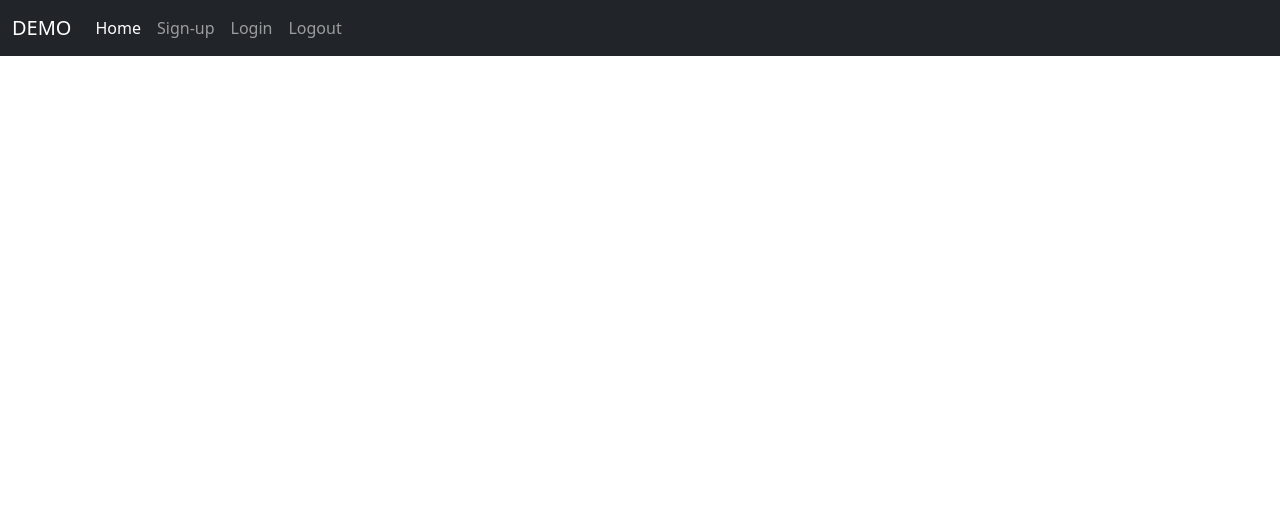
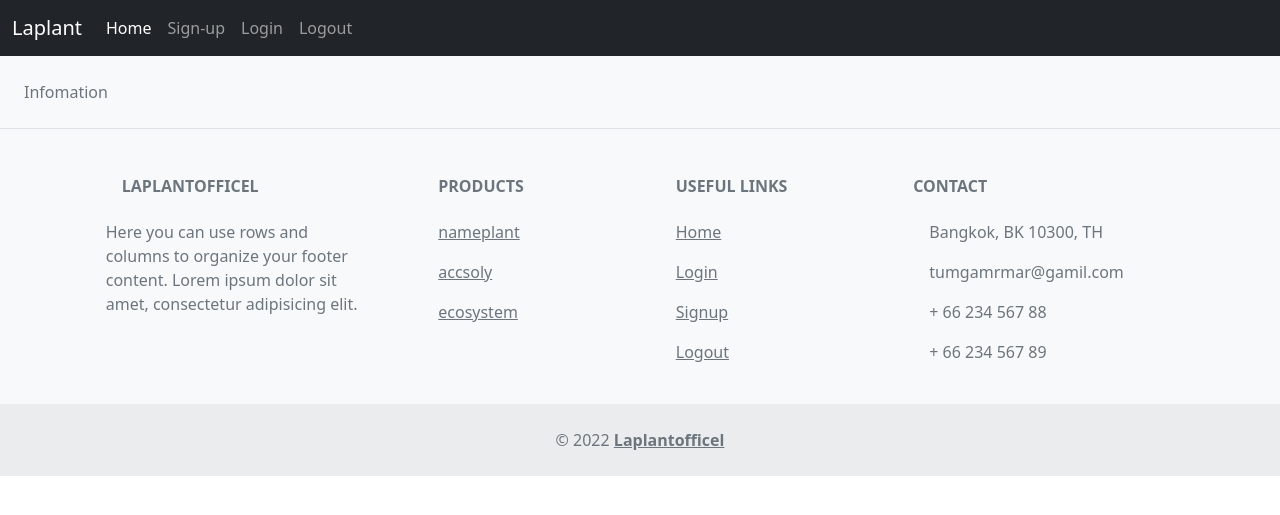
Before and after one commit to kittikhun1910/Webapp, a Python web app: template myapp/templates/layout.html in a window 1280 px wide. Shown: the top 515 px of the page. Run offline with Jinja, Linux system fonts and the light colour scheme; the template is opened without the code that fills it, so the values that code supplies are empty; some libraries are stand-ins or nearby versions.

Commit message:
add footer forwebsite in layout

```diff
--- a/myapp/templates/layout.html
+++ b/myapp/templates/layout.html
@@ -13,7 +13,7 @@
     <!-- Top Navigation Bar -->
     <nav class="navbar navbar-expand-lg navbar-dark bg-dark">
         <div class="container-fluid">
-          <a class="navbar-brand" href="#">DEMO</a>
+          <a class="navbar-brand" href="/">Laplant</a>
           <button class="navbar-toggler" type="button" data-bs-toggle="collapse" data-bs-target="#navbarSupportedContent" aria-controls="navbarSupportedContent" aria-expanded="false" aria-label="Toggle navigation">
             <span class="navbar-toggler-icon"></span>
           </button>
@@ -23,13 +23,13 @@
                 <a class="nav-link active" aria-current="page" href="/">Home</a>
               </li>
               <li class="nav-item">
-                <a class="nav-link" href="signup">Sign-up</a>
+                <a class="nav-link" href="/signup">Sign-up</a>
               </li>
               <li class="nav-item">
-                <a class="nav-link" href="login">Login</a>
+                <a class="nav-link" href="/login">Login</a>
               </li>
               <li class="nav-item">
-                <a class="nav-link" href="#">Logout</a>
+                <a class="nav-link" href="/logout">Logout</a>
               </li>
             </ul>
           </div>
@@ -37,5 +37,127 @@
       </nav>
     <!-- End -->
 
+    <footer class="text-center text-lg-start bg-light text-muted">
+        <!-- Section: Social media -->
+        <section
+          class="d-flex justify-content-center justify-content-lg-between p-4 border-bottom">
+          <!-- Left -->
+          <div class="me-5 d-none d-lg-block">
+            <span>Infomation</span>
+          </div>
+          <!-- Left -->
+
+          <!-- Right -->
+          <div>
+            <a href="" class="me-4 text-reset">
+              <i class="fab fa-facebook-f"></i>
+            </a>
+            <a href="" class="me-4 text-reset">
+              <i class="fab fa-twitter"></i>
+            </a>
+            <a href="" class="me-4 text-reset">
+              <i class="fab fa-google"></i>
+            </a>
+            <a href="" class="me-4 text-reset">
+              <i class="fab fa-instagram"></i>
+            </a>
+            <a href="" class="me-4 text-reset">
+              <i class="fab fa-linkedin"></i>
+            </a>
+            <a href="" class="me-4 text-reset">
+              <i class="fab fa-github"></i>
+            </a>
+          </div>
+          <!-- Right -->
+        </section>
+        <!-- Section: Social media -->
+
+        <!-- Section: Links  -->
+        <section class="">
+          <div class="container text-center text-md-start mt-5">
+            <!-- Grid row -->
+            <div class="row mt-3">
+              <!-- Grid column -->
+              <div class="col-md-3 col-lg-4 col-xl-3 mx-auto mb-4">
+                <!-- Content -->
+                <h6 class="text-uppercase fw-bold mb-4">
+                  <i class="fas fa-gem me-3"></i>Laplantofficel
+                </h6>
+                <p>
+                  Here you can use rows and columns to organize your footer content. Lorem ipsum
+                  dolor sit amet, consectetur adipisicing elit.
+                </p>
+              </div>
+              <!-- Grid column -->
+
+              <!-- Grid column -->
+              <div class="col-md-2 col-lg-2 col-xl-2 mx-auto mb-4">
+                <!-- Links -->
+                <h6 class="text-uppercase fw-bold mb-4">
+                  Products
+                </h6>
+                <p>
+                  <a href="#!" class="text-reset">nameplant</a>
+                </p>
+                <p>
+                  <a href="#!" class="text-reset">accsoly</a>
+                </p>
+                <p>
+                  <a href="#!" class="text-reset">ecosystem</a>
+                </p>
+              </div>
+              <!-- Grid column -->
+
+              <!-- Grid column -->
+              <div class="col-md-3 col-lg-2 col-xl-2 mx-auto mb-4">
+                <!-- Links -->
+                <h6 class="text-uppercase fw-bold mb-4">
+                  Useful links
+                </h6>
+                <p>
+                  <a href="/" class="text-reset">Home</a>
+                </p>
+                <p>
+                  <a href="/login" class="text-reset">Login</a>
+                </p>
+                <p>
+                  <a href="/signup" class="text-reset">Signup</a>
+                </p>
+                <p>
+                  <a href="/logout" class="text-reset">Logout</a>
+                </p>
+              </div>
+              <!-- Grid column -->
+
+              <!-- Grid column -->
+              <div class="col-md-4 col-lg-3 col-xl-3 mx-auto mb-md-0 mb-4">
+                <!-- Links -->
+                <h6 class="text-uppercase fw-bold mb-4">
+                  Contact
+                </h6>
+                <p><i class="fas fa-home me-3"></i> Bangkok, BK 10300, TH</p>
+                <p>
+                  <i class="fas fa-envelope me-3"></i>
+                  tumgamrmar@gamil.com
+                </p>
+                <p><i class="fas fa-phone me-3"></i> + 66 234 567 88</p>
+                <p><i class="fas fa-print me-3"></i> + 66 234 567 89</p>
+              </div>
+              <!-- Grid column -->
+            </div>
+            <!-- Grid row -->
+          </div>
+        </section>
+        <!-- Section: Links  -->
+
+        <!-- Copyright -->
+        <div class="text-center p-4" style="background-color: rgba(0, 0, 0, 0.05);">
+          © 2022
+          <a class="text-reset fw-bold" href="/">Laplantofficel</a>
+        </div>
+        <!-- Copyright -->
+      </footer>
+      <!-- Footer -->
+
 </body>
 </html>
```
